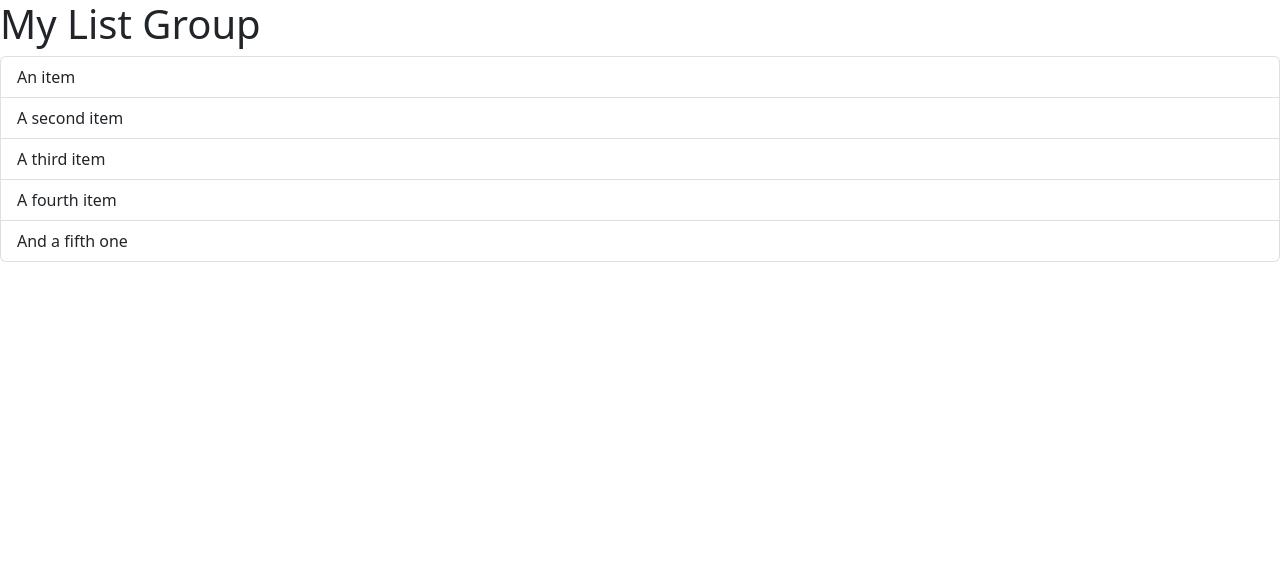
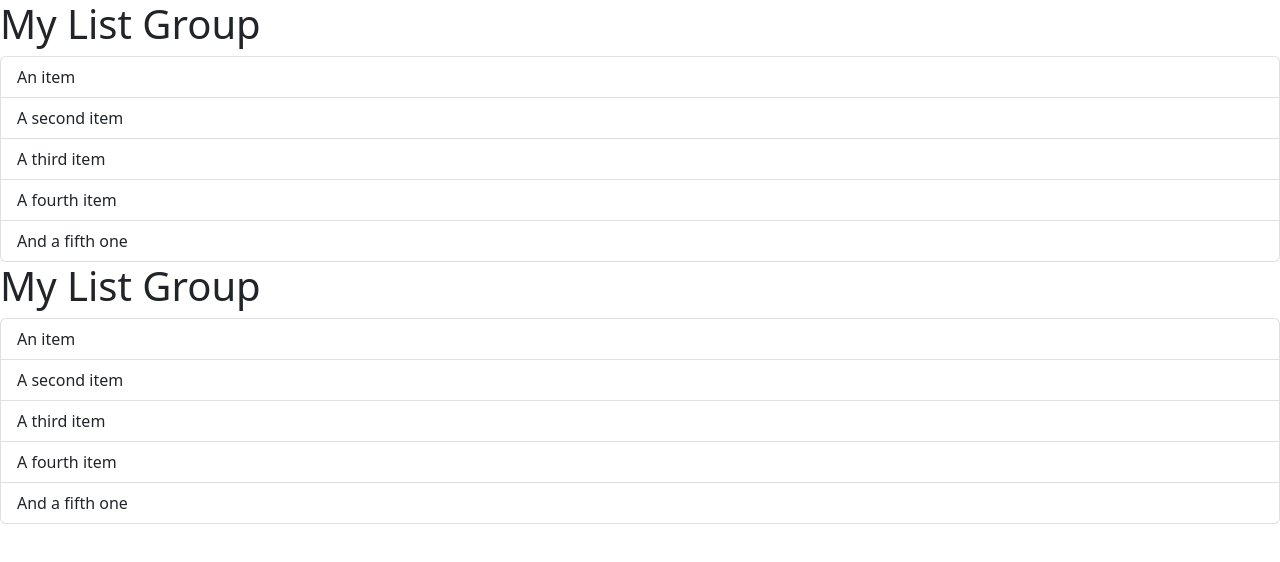
Before and after one commit to CaptainSalman/ReactPracticeApp, a React (Vite) app: page / in a window 1280 px wide. Shown: the top 562 px of the page. Built offline with nearby package versions, Linux system fonts and the light colour scheme.

Commit message:
Managed states

```diff
--- a/src/App.tsx
+++ b/src/App.tsx
@@ -1,8 +1,7 @@
-import React from 'react'
 import ListGroup from './components/ListGroup'
 const App = () => {
   return (
-    <div><ListGroup /></div>
+    <div><ListGroup /><ListGroup /></div>
   )
 }
 
--- a/src/components/ListGroup.tsx
+++ b/src/components/ListGroup.tsx
@@ -1,5 +1,5 @@
-import React from "react";
-import { MouseEvent } from "react";
+import { useState } from "react";
+
 const ListGroup = () => {
   let items = [
     "An item",
@@ -8,9 +8,8 @@ const ListGroup = () => {
     "A fourth item",
     "And a fifth one",
   ];
+  const [selectedIndex, setSelectedIndex] = useState(-1)
 
-  // Event handler
-  const handleClick = (event: MouseEvent) => console.log(event);
   return (
     <>
       <h1>My List Group</h1>
@@ -18,9 +17,13 @@ const ListGroup = () => {
         {items.length === 0 && <p>No items found.</p>}
         {items.map((item, index) => (
           <li
+            className={
+              selectedIndex === index
+                ? "list-group-item active"
+                : "list-group-item"
+            }
             key={item}
-            className="list-group-item"
-            onClick={handleClick}
+            onClick={() => { setSelectedIndex(index); }}
           >
             {item}
           </li>
--- a/src/message.tsx
+++ b/src/message.tsx
@@ -1,4 +1,3 @@
-import React from 'react'
 
 const Message = () => {
   return (
```
